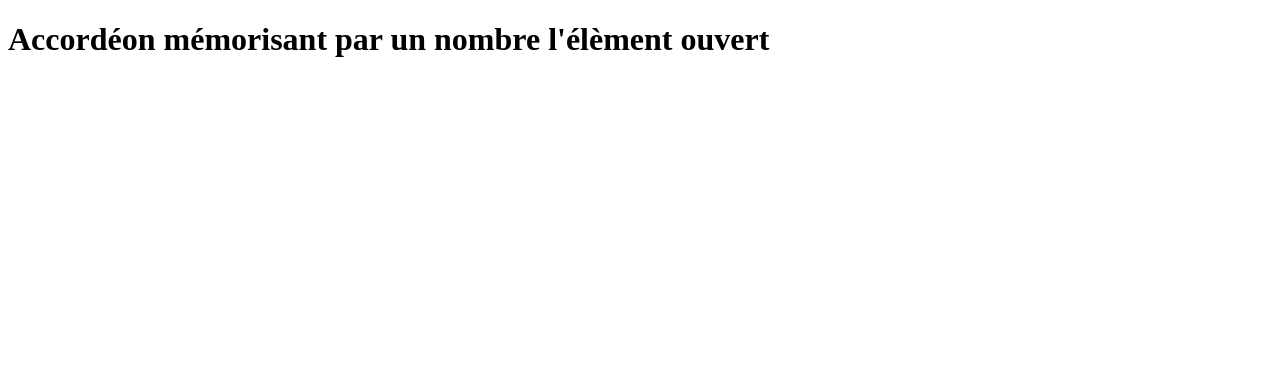
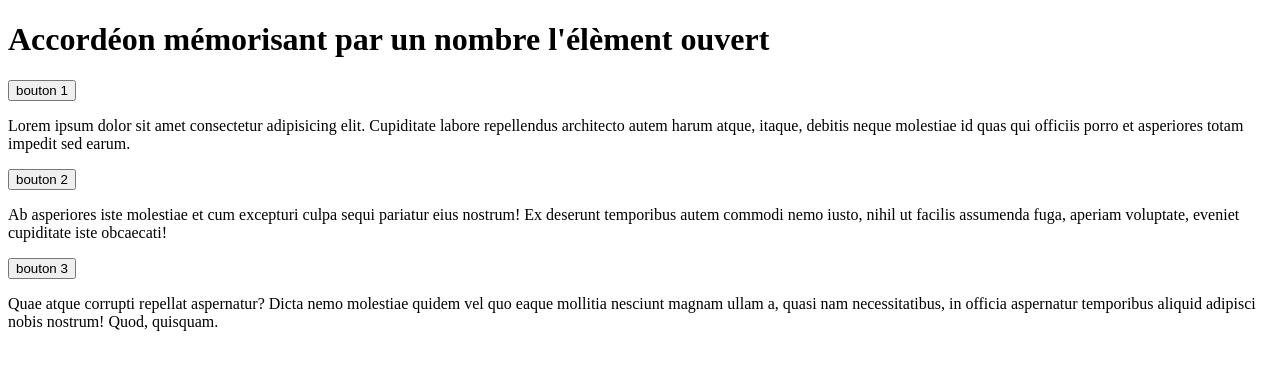
Before and after one commit to MMI-SAE-105/2022-r113-tp3-accordeons-Lafourcade-Noah, a website: page 02-accordeon-nombre.html in a window 1280 px wide. Drawn offline with Linux system fonts and the light colour scheme.

Commit message:
Exercice 1

```diff
--- a/02-accordeon-nombre.html
+++ b/02-accordeon-nombre.html
@@ -8,5 +8,21 @@
   </head>
   <body>
     <h1>Accordéon mémorisant par un nombre l'élèment ouvert</h1>
+
+
+<div class="accordeon">
+  <section>
+    <button>bouton 1</button>
+    <p>Lorem ipsum dolor sit amet consectetur adipisicing elit. Cupiditate labore repellendus architecto autem harum atque, itaque, debitis neque molestiae id quas qui officiis porro et asperiores totam impedit sed earum.</p>
+  </section>
+  <section>
+    <button>bouton 2</button>
+    <p>Ab asperiores iste molestiae et cum excepturi culpa sequi pariatur eius nostrum! Ex deserunt temporibus autem commodi nemo iusto, nihil ut facilis assumenda fuga, aperiam voluptate, eveniet cupiditate iste obcaecati!</p>
+  </section>
+  <section>
+    <button>bouton 3</button>
+    <p>Quae atque corrupti repellat aspernatur? Dicta nemo molestiae quidem vel quo eaque mollitia nesciunt magnam ullam a, quasi nam necessitatibus, in officia aspernatur temporibus aliquid adipisci nobis nostrum! Quod, quisquam.</p>
+  </section>
+</div>
   </body>
 </html>
```
Also changed, not shown: 01-accordeon-booleen.html (+26 -0 lines), index.html (+4 -0 lines), README.md.
